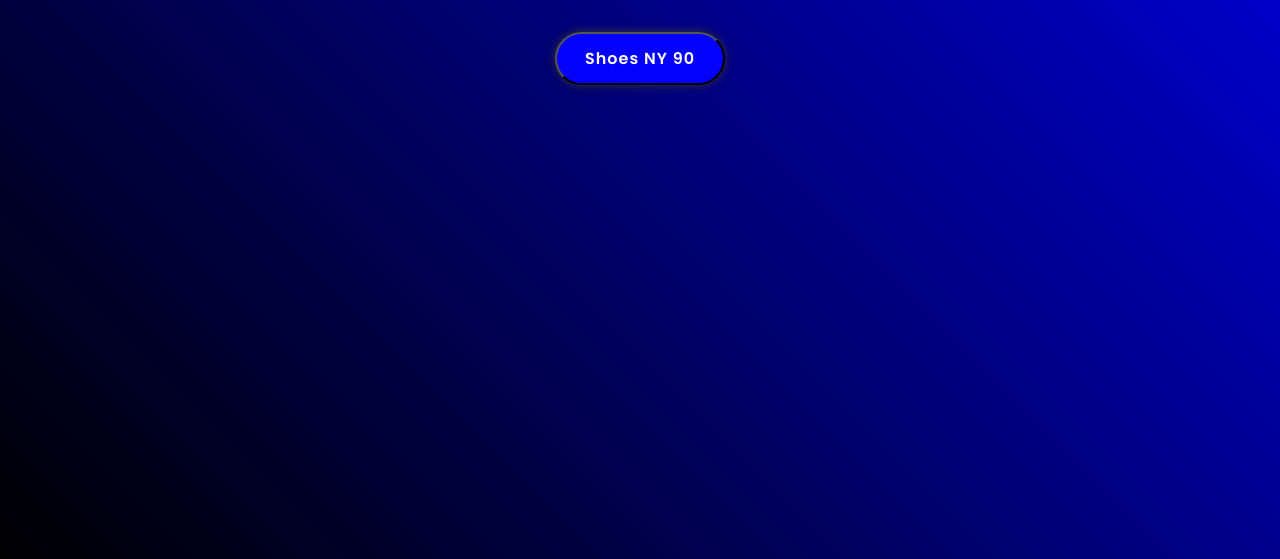
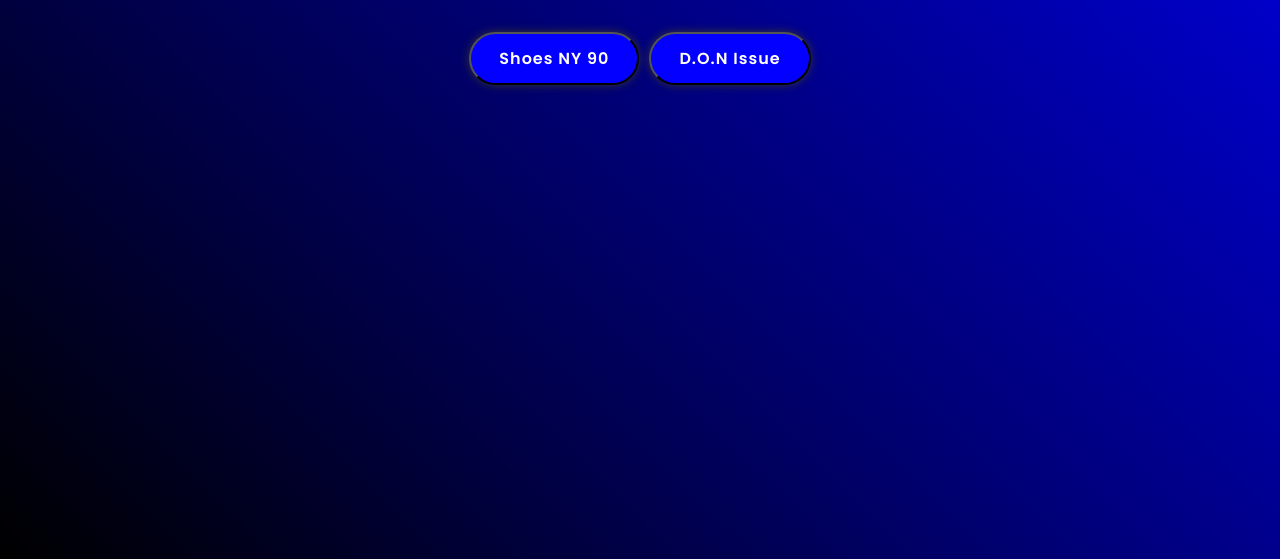
Before and after one commit to jesphery/Adidas, a plain HTML site: page enproducts.html in a window 1280 px wide. Shown: the part 491-1050 px from the top of the page. Drawn offline with Linux system fonts and the light colour scheme.

Commit message:
Update enproducts.html

```diff
--- a/enproducts.html
+++ b/enproducts.html
@@ -23,6 +23,7 @@
 
     <div class="button-container">
         <a href="shoesny90.html"><button class="btn">Shoes NY 90</button></a>
+        <a href="endonissue.html"><button class="btn"> D.O.N Issue</button></a>
     </div>
 
 </body>
```
